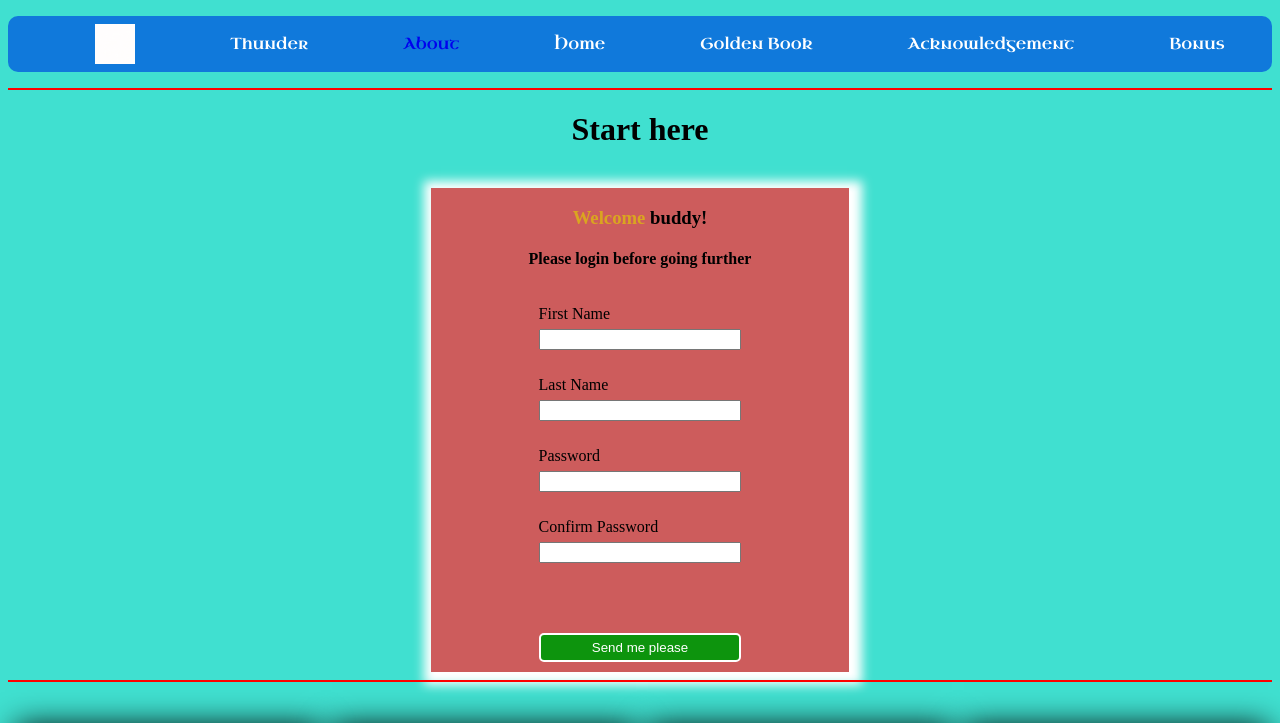
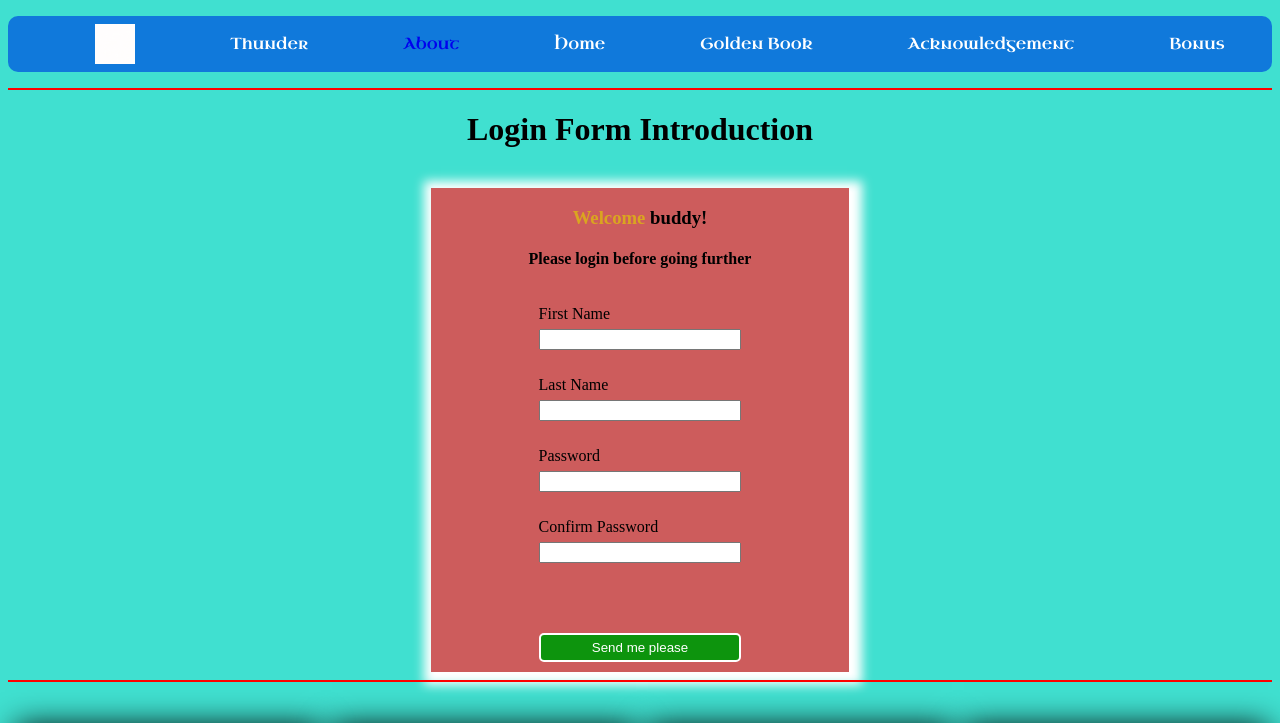
Before and after one commit to chkevers/html_css_udemy, a plain HTML site: page index.html in a window 1280 px wide. Shown: the top 723 px of the page. Drawn offline with Linux system fonts and the light colour scheme; grey boxes are pictures that could not be loaded; a web font is replaced by a local one.

Commit message:
Checking live deployemnt

```diff
--- a/index.html
+++ b/index.html
@@ -24,7 +24,7 @@
         </div>
     </nav>
     <hr>
-    <h1>Start here</h1>
+    <h1>Login Form Introduction</h1>
     <br>
     <div class="div-form">
     <form action="" method="get">
```
